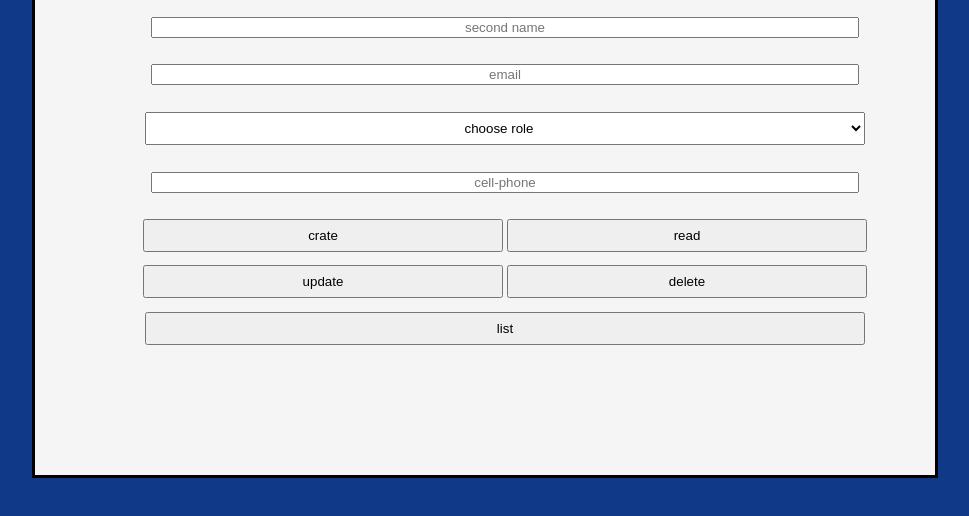
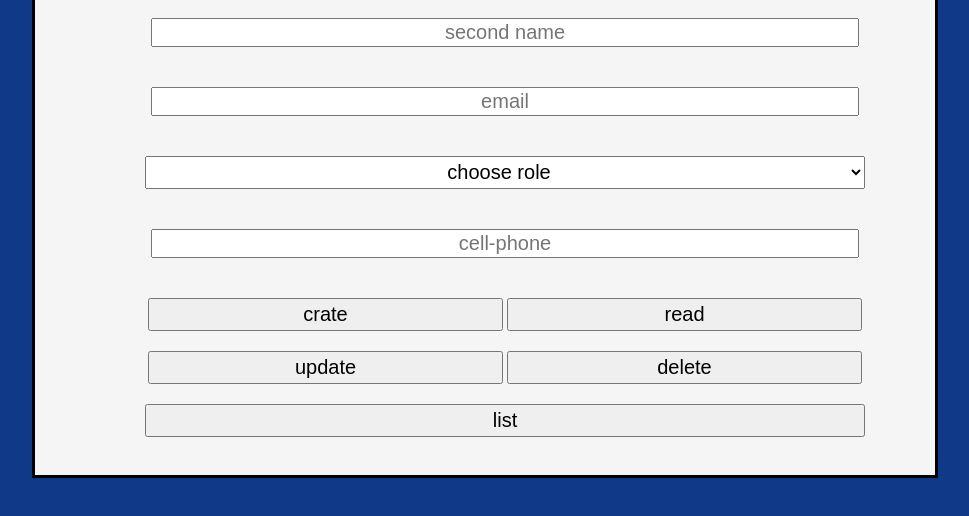
Before and after one commit to gerryspring/FCRUD, a plain HTML site: page CRUD/index.html in a window 1280 px wide. Shown: the part 208-724 px from the top of the page, without its empty margins (155-1124 px from the left). Drawn offline with Linux system fonts and the light colour scheme.

Commit message:
version estable sin funcionalidad.

```diff
--- a/CRUD/styles.css
+++ b/CRUD/styles.css
@@ -19,12 +19,15 @@ body{
 }
 
 .list-inputs{
-   margin-top: -50px;
+   margin-top: -70px;
+
 }
 .regular-input{
     margin-bottom: 2em;
     width: 700px;
     text-align: center;
+   font-size: 20px;
+
 }
 
 select{
@@ -32,13 +35,18 @@ select{
     height: 33px;
     text-align-last: center;
     margin-bottom: 2em;
+   font-size: 20px;
+
+
 
 }
 
 .crud-btns{
     margin-bottom:  1em;
-    width: 360px;
+    width: 355px;
     height: 33px;
+   font-size: 20px;
+
 
 }
 
```
